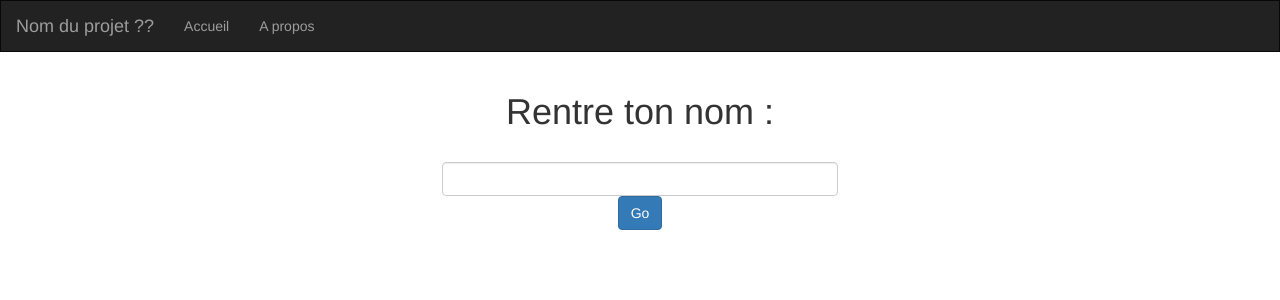
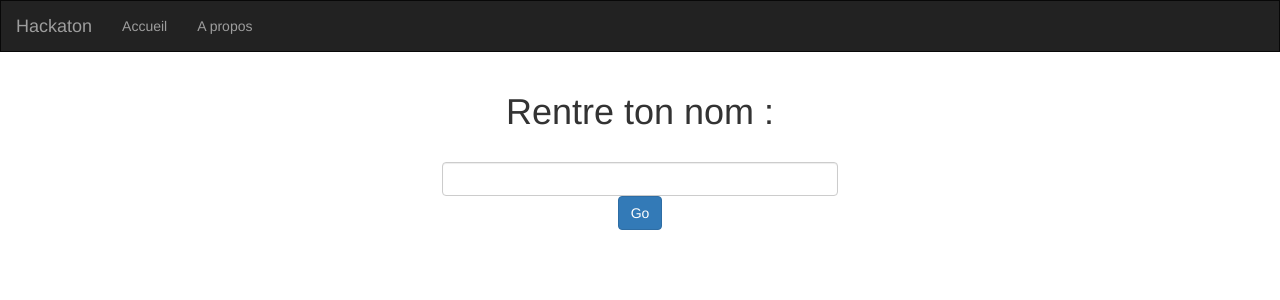
Before and after one commit to nterrien/Hackathon2021-nTerrien-pRateau-jTagnani, a Flask app: page / in a window 1280 px wide. Shown: the top 300 px of the page. Run offline with Flask 2, Linux system fonts and the light colour scheme; some libraries are stand-ins or nearby versions.

Commit message:
Update general.html.jinja2

```diff
--- a/templates/general.html.jinja2
+++ b/templates/general.html.jinja2
@@ -15,7 +15,7 @@
     <nav class="navbar navbar-inverse">
         <div class="container-fluid">
             <div class="navbar-header">
-                <a class="navbar-brand" href="/">Nom du projet ??</a>
+                <a class="navbar-brand" href="/">Hackaton</a>
             </div>
             <ul class="nav navbar-nav">
                 <li>
```
